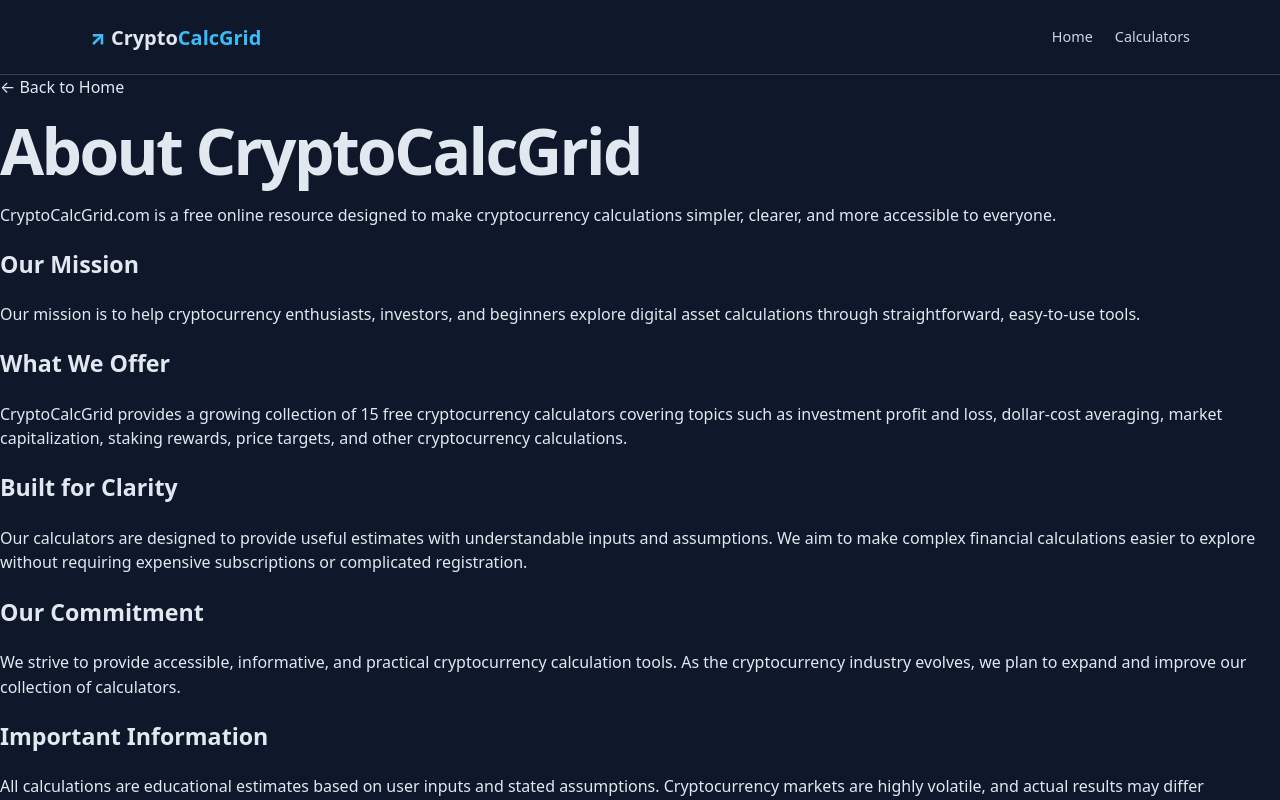
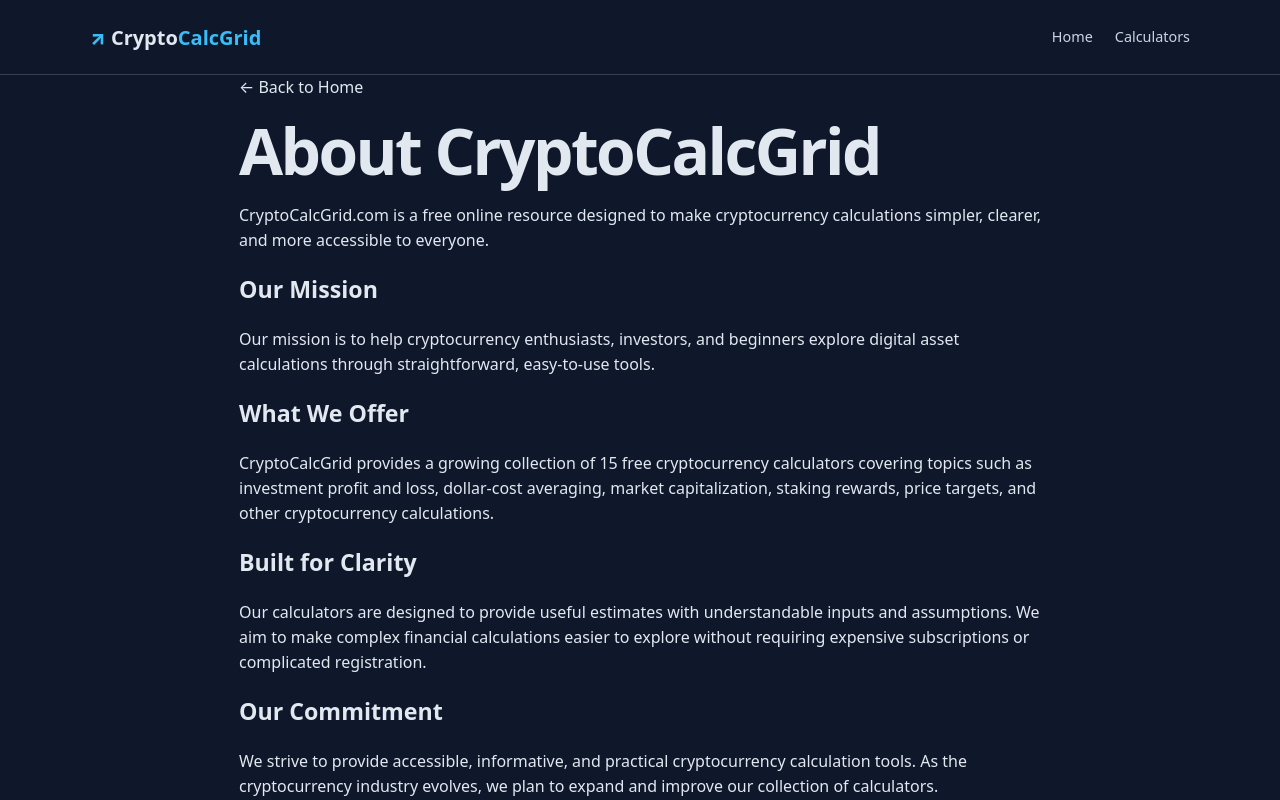
Before and after one commit to rlkuhn101-tech/cryptocalcgrid-nextjs, a Next.js app: page /about in a window 1280 px wide. Shown: the top 800 px of the page. Built offline with nearby package versions, Linux system fonts and the light colour scheme.

Commit message:
Update page.tsx
Fix CryptoCalcGrid About Us page alignment

```diff
--- a/app/about/page.tsx
+++ b/app/about/page.tsx
@@ -11,7 +11,16 @@ export const metadata: Metadata = {
 export default function AboutPage() {
   return (
     <main className="min-h-screen bg-slate-900 px-6 py-12 text-slate-200">
-      <div className="mx-auto max-w-3xl">
+
+<div
+  className="mx-auto max-w-3xl"
+  style={{
+    maxWidth: "850px",
+    margin: "0 auto",
+    padding: "0 24px",
+  }}
+>
+
         <Link
           href="/"
           className="text-cyan-400 hover:underline"
```
